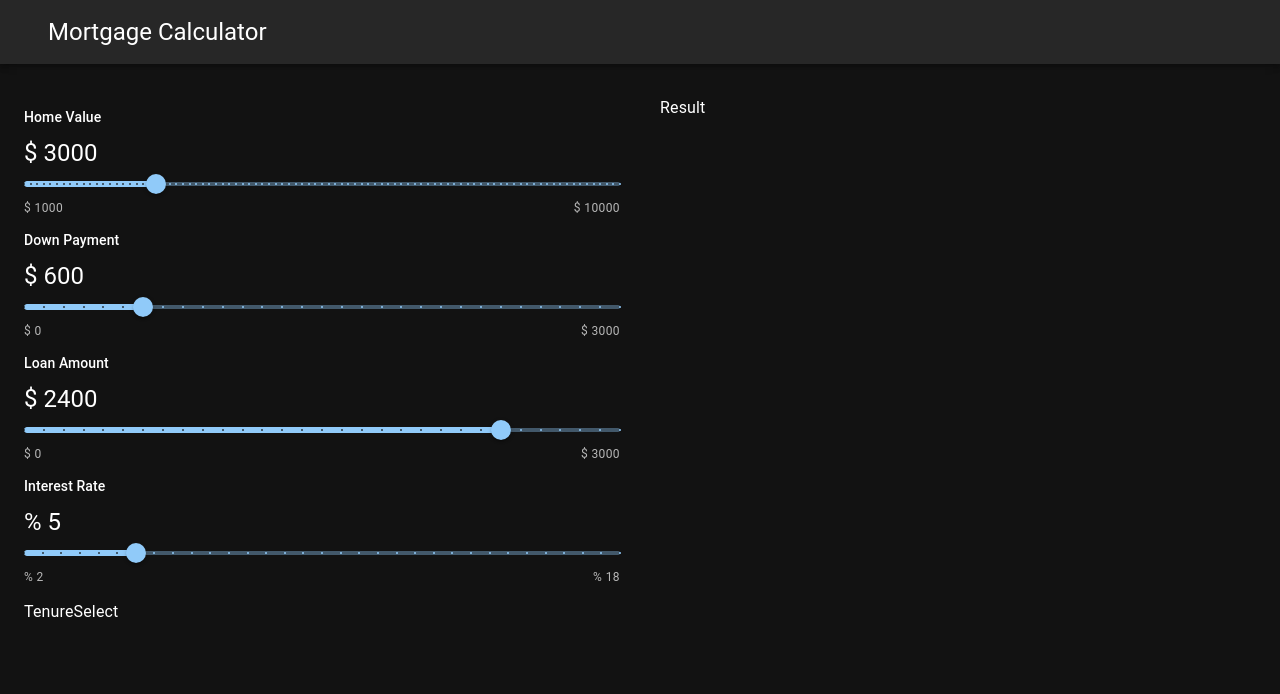
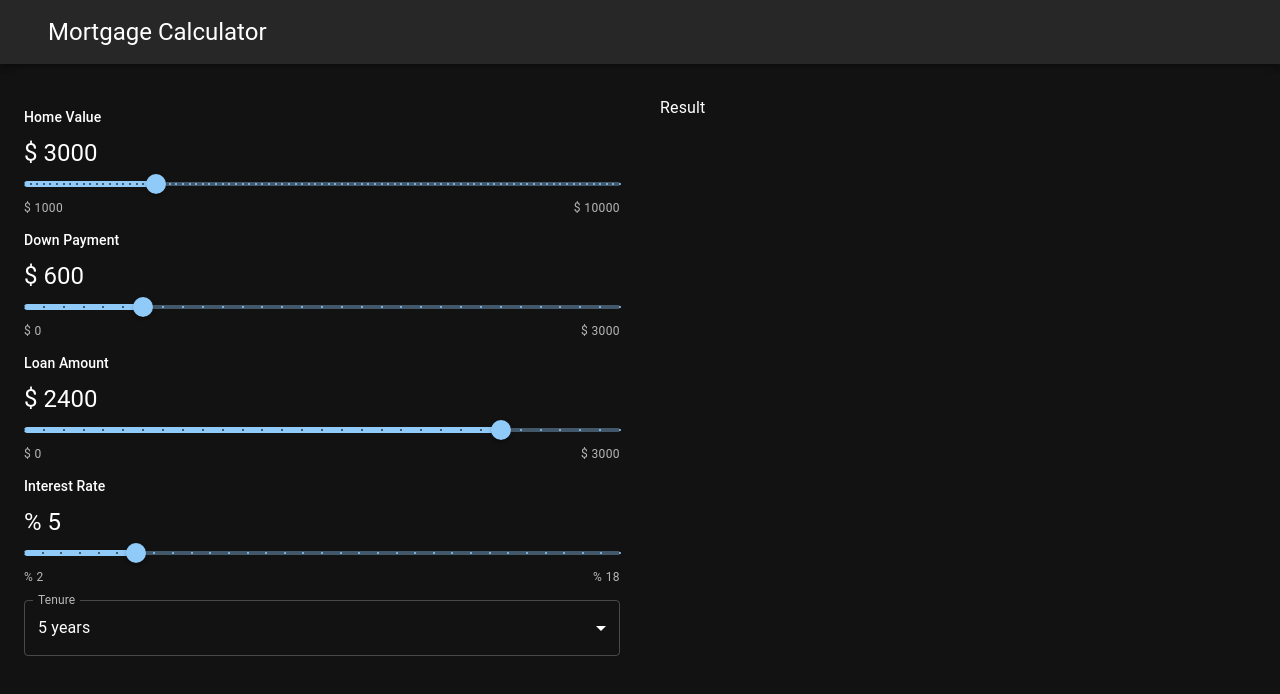
Before and after one commit to manankanodia/react-mortgage-calculator, a React (Create React App) app: page / in a window 1280 px wide. Shown: the top 694 px of the page. Built offline with nearby package versions, Linux system fonts and the light colour scheme.

Commit message:
Added Tenure Selector/dropdown

```diff
--- a/src/App.js
+++ b/src/App.js
@@ -10,7 +10,7 @@
         homeValue: 3000,
         downPayment: 3000 * 0.2,
         loanAmount: 3000 * 0.8,
-        loanTerm: 3000,
+        loanTerm: 5,
         interestRate: 5
     })
 
@@ -21,7 +21,7 @@
                 <Grid container spacing={5}>
                     <Grid item xs={12} md={6}>
                         <SliderSelect data={data} setData={setData}/>
-                        <TenureSelect/>
+                        <TenureSelect data={data} setData={setData}/>
 
                     </Grid>
                     <Grid item xs={12} md={6}>
--- a/src/components/TenureSelect.js
+++ b/src/components/TenureSelect.js
@@ -1,8 +1,35 @@
-import React from "react";
+import * as React from 'react';
+import InputLabel from '@mui/material/InputLabel';
+import MenuItem from '@mui/material/MenuItem';
+import FormControl from '@mui/material/FormControl';
+import Select from '@mui/material/Select';
 
-const TenureSelect = () => {
+const TenureSelect = ({data, setData}) => {
+
+    const handleChange = (event) => {
+        setData({
+            ...data,
+            loanTerm: event.target.value
+        });
+    };
+
     return (
-        <div>TenureSelect</div>
+        <FormControl fullWidth>
+            <InputLabel id="demo-simple-select-label">Tenure</InputLabel>
+            <Select
+                labelId="demo-simple-select-label"
+                id="demo-simple-select"
+                value={data.loanTerm}
+                label="Tenure"
+                onChange={handleChange}
+            >
+                <MenuItem value={5}>5 years</MenuItem>
+                <MenuItem value={10}>10 years</MenuItem>
+                <MenuItem value={15}>15 years</MenuItem>
+                <MenuItem value={20}>20 years</MenuItem>
+                <MenuItem value={25}>25 years</MenuItem>
+            </Select>
+        </FormControl>
     )
 }
 
```
